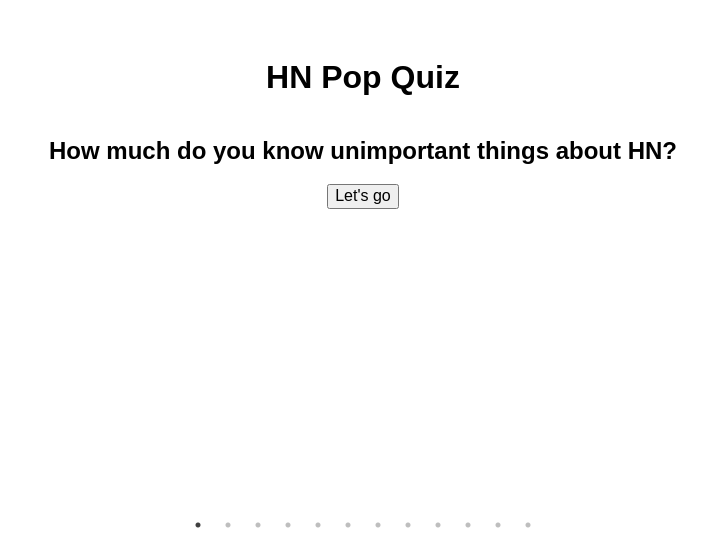
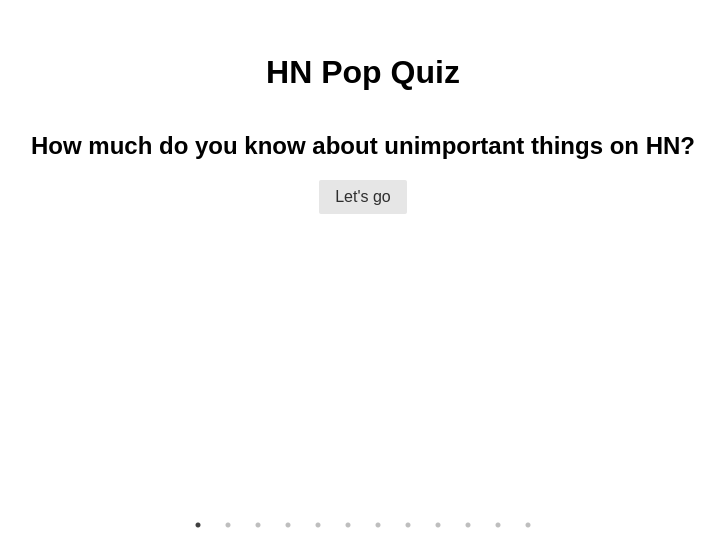
Before and after one commit to fikrikarim/hnpopquiz, a React (Create React App) app: page / in a window 1280 px wide. Shown: the part 265-800 px from the top of the page, without its empty margins (277-1002 px from the left). Built offline with nearby package versions, Linux system fonts and the light colour scheme; the HTML template or start-up script is replaced by a standard one.

Commit message:
Last working changes. Forgot what these are about.

```diff
--- a/src/App.scss
+++ b/src/App.scss
@@ -38,6 +38,16 @@ body,
   }
 }
 
+.choice {
+  &-container {
+    list-style: none;
+  }
+
+  &-single {
+    color: black;
+  }
+}
+
 .answer {
   &-selected {
     color: orange;
@@ -71,3 +81,7 @@ body,
     }
   }
 }
+
+.pure-button {
+  // color: red;
+}
--- a/src/components/SlideLanding.js
+++ b/src/components/SlideLanding.js
@@ -5,9 +5,11 @@ export default function SlideLanding(props) {
   return (
     <div className="slide slide-landing">
       <h1>HN Pop Quiz</h1>
-      <h2>How much do you know unimportant things about HN?</h2>
+      <h2>How much do you know about unimportant things on HN?</h2>
 
-      <button onClick={onClick}>Let's go</button>
+      <button className="pure-button" onClick={onClick}>
+        Let's go
+      </button>
     </div>
   );
 }
--- a/src/components/SlideQuestion.js
+++ b/src/components/SlideQuestion.js
@@ -5,11 +5,21 @@ export default function SlideQuestion(props) {
   const { quiz, selectAnswer, answers, isAnswersSubmitted } = props;
   const { id, question, choices, correctChoice, explanation } = quiz;
 
+  const handleOnClick = choice => {
+    !isAnswersSubmitted &&
+      selectAnswer({
+        id,
+        answer: choice
+      });
+  };
+
   return (
     <div className="slide slide-question">
-      <h3>{question}</h3>
+      <div className="question">
+        <h3>{question}</h3>
+      </div>
 
-      <ul>
+      <ul className="choice-container">
         {choices.map(choice => {
           const isSelectedAnswer = answers[id] && answers[id].answer === choice;
           const isCorrectAnswer = choice === correctChoice;
@@ -18,22 +28,13 @@ export default function SlideQuestion(props) {
           return (
             <li
               key={choice}
-              className={classNames({
+              className={classNames("choice-single", {
                 "answer-selected": isSelectedAnswer && !isAnswersSubmitted,
                 "answer-correct": isCorrectAnswer && isAnswersSubmitted,
                 "answer-wrong": isWrongAnswer && isAnswersSubmitted
               })}
             >
-              <button
-                onClick={() =>
-                  selectAnswer({
-                    id,
-                    answer: choice
-                  })
-                }
-              >
-                {choice}
-              </button>
+              <button onClick={() => handleOnClick(choice)}>{choice}</button>
             </li>
           );
         })}
```
